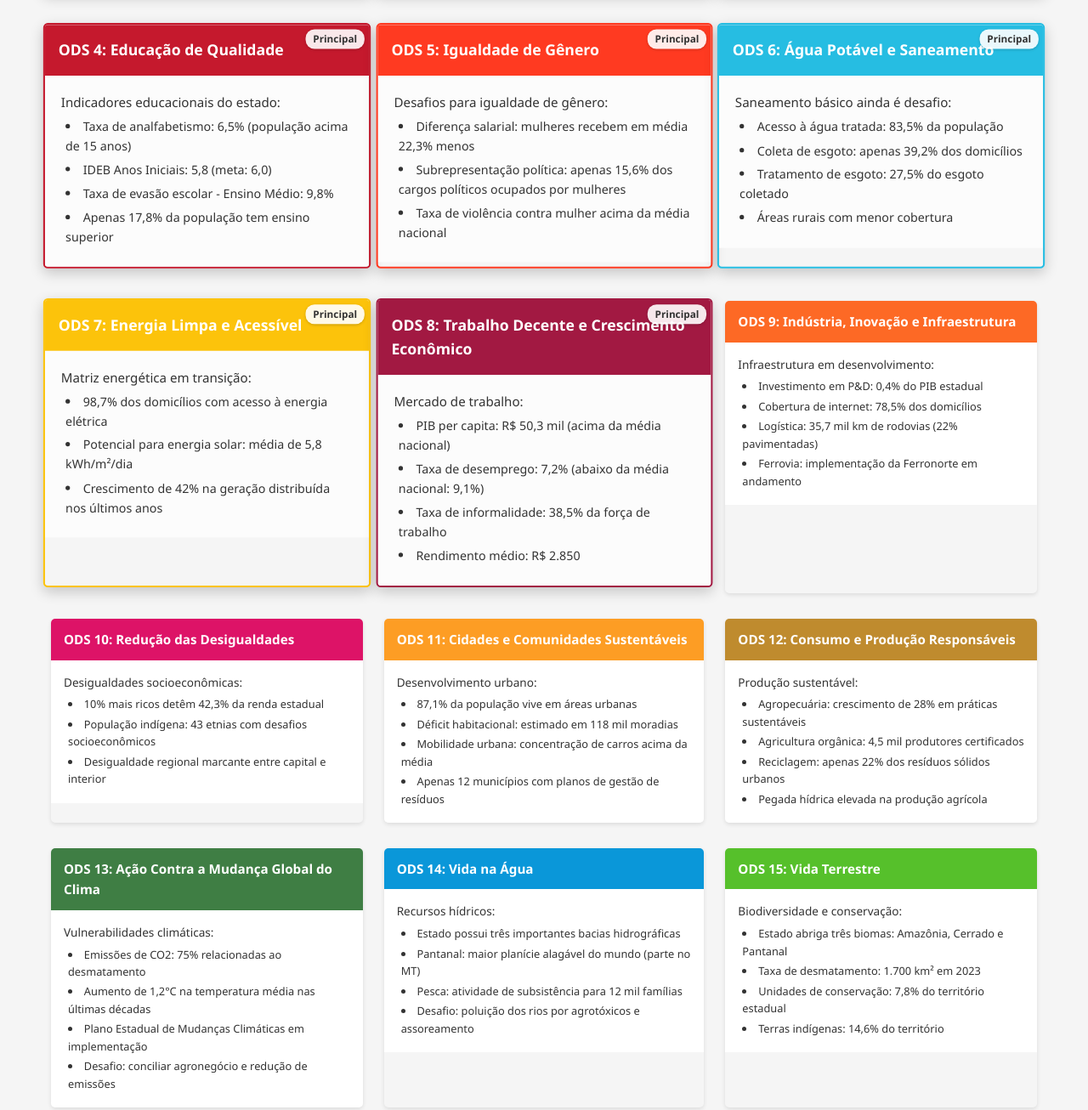
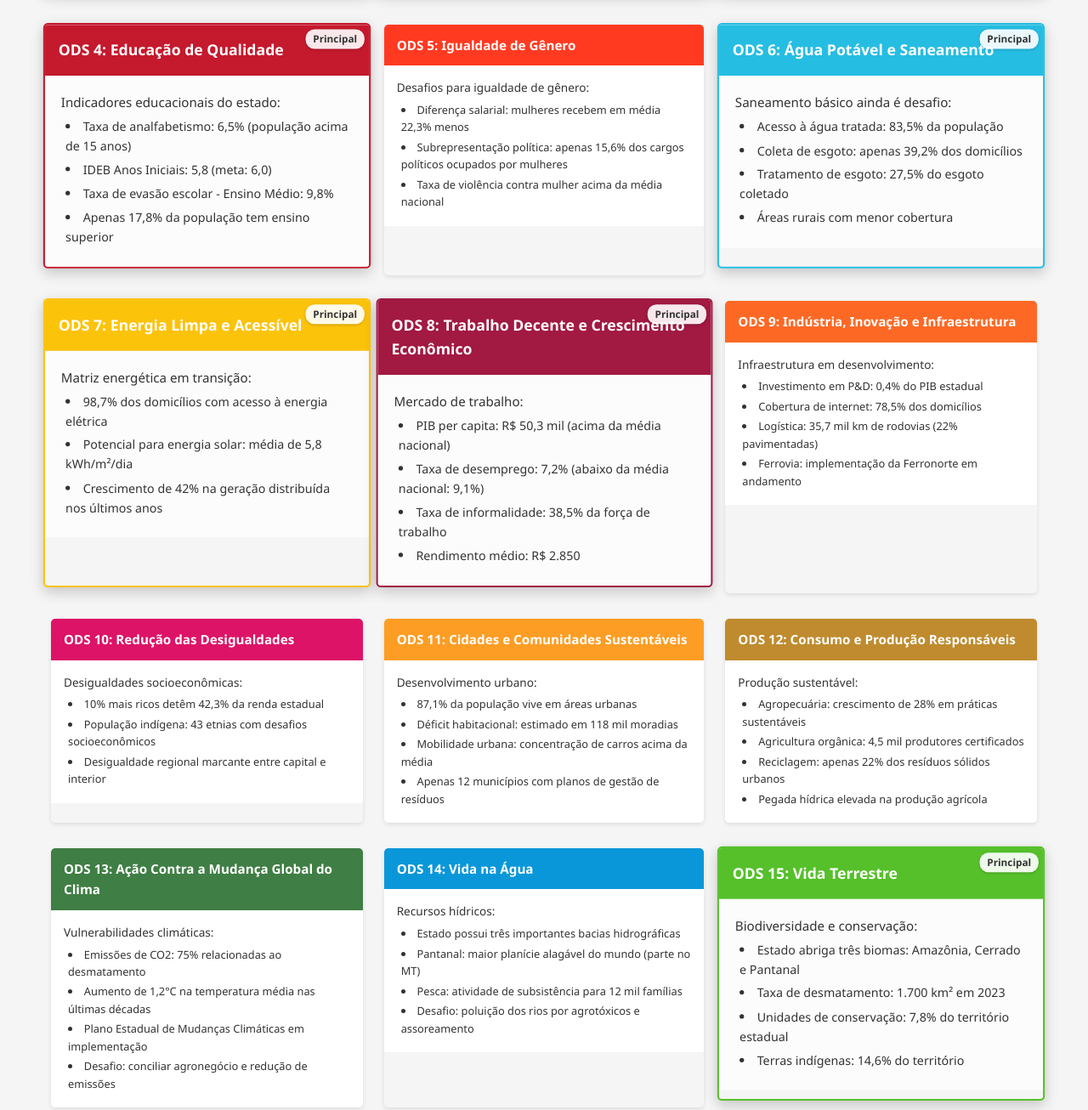
Before and after one commit to porteiro1/trabaio-do-tio-luiz, a plain HTML site: page index.html in a window 1280 px wide. Shown: the part 480-1786 px from the top of the page at 85% size. Drawn offline with Linux system fonts and the light colour scheme.

Commit message:
dados atualizados.

```diff
--- a/index.html
+++ b/index.html
@@ -284,6 +284,11 @@
                         <td>75,3 anos</td>
                         <td>Ligeiramente abaixo da média nacional (76,8 anos)</td>
                     </tr>
+                    <tr>
+                        <td>Taxa de fecundidade</td>
+                        <td>2.06</td>
+                        <td>Maior taxa de fecundidade do país</td>
+                    </tr>
                 </tbody>
             </table>
         </div>
--- a/style.css
+++ b/style.css
@@ -63,7 +63,7 @@ header {
 .ods-card:nth-child(2),
 .ods-card:nth-child(3),
 .ods-card:nth-child(4),
-.ods-card:nth-child(5),
+.ods-card:nth-child(15),
 .ods-card:nth-child(6),
 .ods-card:nth-child(7),
 .ods-card:nth-child(8) {
@@ -88,7 +88,7 @@ header {
 .ods-card:nth-child(2) { border-color: #DDA63A; }
 .ods-card:nth-child(3) { border-color: #4C9F38; }
 .ods-card:nth-child(4) { border-color: #C5192D; }
-.ods-card:nth-child(5) { border-color: #FF3A21; }
+.ods-card:nth-child(15) { border-color: #56C02B; }
 .ods-card:nth-child(6) { border-color: #26BDE2; }
 .ods-card:nth-child(7) { border-color: #FCC30B; }
 .ods-card:nth-child(8) { border-color: #A21942; }
@@ -98,10 +98,10 @@ header {
 .ods-card:nth-child(2)::after,
 .ods-card:nth-child(3)::after,
 .ods-card:nth-child(4)::after,
-.ods-card:nth-child(5)::after,
 .ods-card:nth-child(6)::after,
 .ods-card:nth-child(7)::after,
-.ods-card:nth-child(8)::after {
+.ods-card:nth-child(8)::after,
+.ods-card:nth-child(15)::after {
     content: "Principal";
     position: absolute;
     top: 5px;
@@ -126,7 +126,7 @@ header {
 .ods-card:nth-child(2):hover,
 .ods-card:nth-child(3):hover,
 .ods-card:nth-child(4):hover,
-.ods-card:nth-child(5):hover,
+.ods-card:nth-child(15):hover,
 .ods-card:nth-child(6):hover,
 .ods-card:nth-child(7):hover,
 .ods-card:nth-child(8):hover {
@@ -146,7 +146,7 @@ header {
 .ods-card:nth-child(2) .ods-header,
 .ods-card:nth-child(3) .ods-header,
 .ods-card:nth-child(4) .ods-header,
-.ods-card:nth-child(5) .ods-header,
+.ods-card:nth-child(15) .ods-header,
 .ods-card:nth-child(6) .ods-header,
 .ods-card:nth-child(7) .ods-header,
 .ods-card:nth-child(8) .ods-header {
@@ -165,7 +165,7 @@ header {
 .ods-card:nth-child(2) .ods-content,
 .ods-card:nth-child(3) .ods-content,
 .ods-card:nth-child(4) .ods-content,
-.ods-card:nth-child(5) .ods-content,
+.ods-card:nth-child(15) .ods-content,
 .ods-card:nth-child(6) .ods-content,
 .ods-card:nth-child(7) .ods-content,
 .ods-card:nth-child(8) .ods-content {
@@ -190,7 +190,7 @@ header {
 .ods-card:nth-child(2) .ods-content li,
 .ods-card:nth-child(3) .ods-content li,
 .ods-card:nth-child(4) .ods-content li,
-.ods-card:nth-child(5) .ods-content li,
+.ods-card:nth-child(15) .ods-content li,
 .ods-card:nth-child(6) .ods-content li,
 .ods-card:nth-child(7) .ods-content li,
 .ods-card:nth-child(8) .ods-content li {
```
